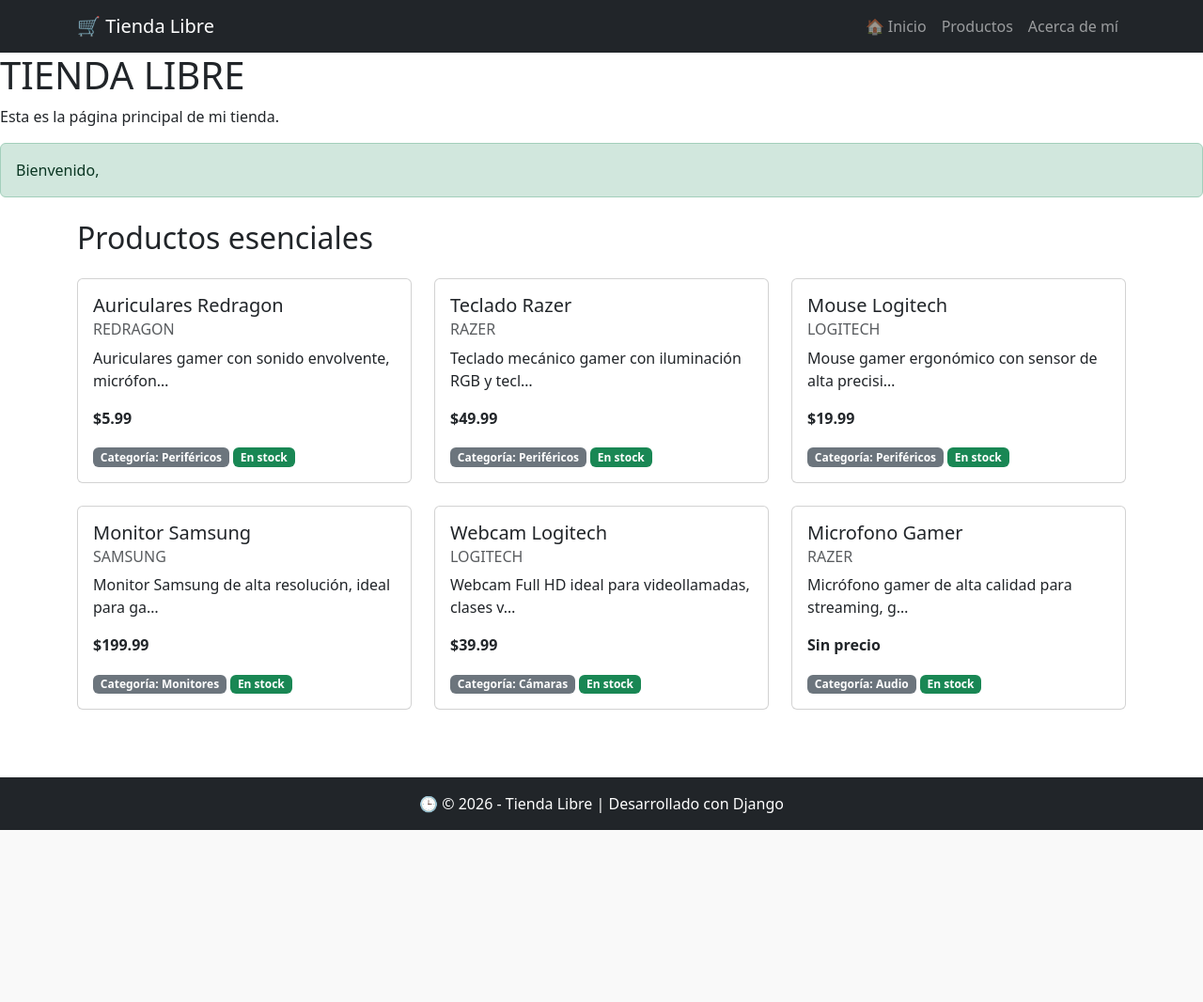
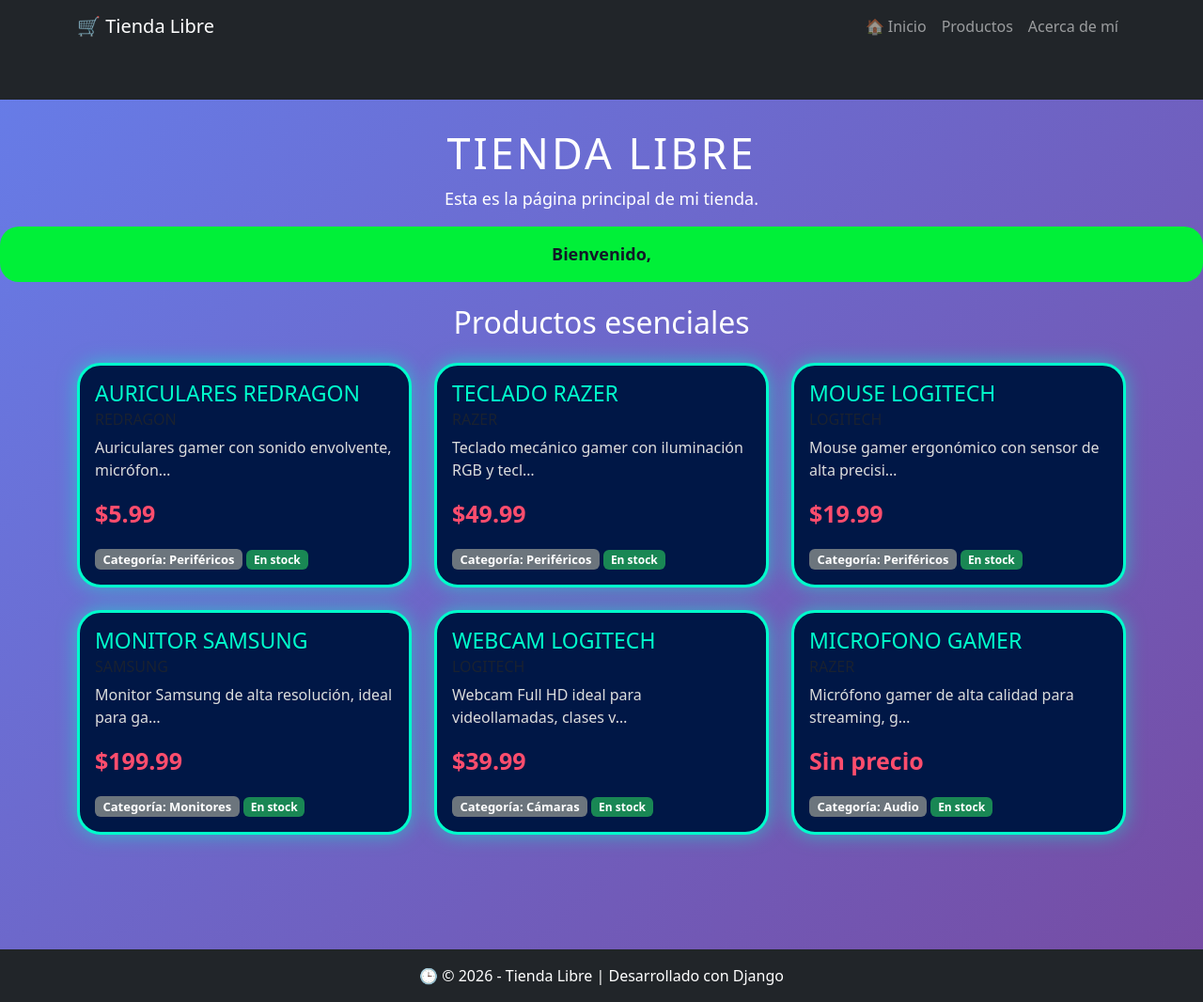
Before and after one commit to Villada-PG3/trabajo-practico-tienda-libre-joaquin-sverko, a Django app: page / in a window 1280 px wide. Shown: the whole page at 94% size. Before the commit the page ends 883 px from the top, so only its background shows below. Run offline with Django 5.2, Linux system fonts and the light colour scheme.

Commit message:
feat: template dinámico con DTL en home

```diff
--- a/statics/home.css
+++ b/statics/home.css
@@ -1,55 +1,86 @@
 
-.container {
-    max-width: 1200px;
+body {
+    background: linear-gradient(135deg, #667eea, #764ba2) ;
+    min-height: 100vh;
 }
 
 h1 {
-    font-weight: bold;
-    margin-bottom: 15px;
+    text-align: center;
+    color: white ;
+    font-size: 45px;
+    text-transform: uppercase;
+    letter-spacing: 3px;
+    margin-top: 30px;
+}
+
+h1 + p {
+    text-align: center;
+    color: white;
+    font-size: 18px;
 }
 
 h2 {
-    font-weight: bold;
+    text-align: center;
+    color: white ;
+    font-size: 32px;
+    margin-bottom: 30px ;
 }
 
 .card {
-    border: none;
-    border-radius: 15px;
-    overflow: hidden;
-    box-shadow: 0 4px 12px rgba(0, 0, 0, 0.12);
-    transition: transform 0.2s ease, box-shadow 0.2s ease;
+    background: #001746;
+    color: white ;
+    border: 3px solid #00ffcc ;
+    border-radius: 25px ;
+    box-shadow: 0 0 20px rgba(0, 255, 204, 0.5) ;
+    transition: all 0.3s ease;
 }
 
 .card:hover {
-    transform: translateY(-5px);
-    box-shadow: 0 8px 20px rgba(0, 0, 0, 0.18);
-}
-
-.card-img-top {
-    padding: 15px;
-    background-color: #f8f9fa;
-}
-
-.card-body {
-    padding: 20px;
+    transform: scale(1.05) rotate(1deg);
+    box-shadow: 0 0 35px rgba(0, 255, 204, 0.9);
 }
 
 .card-title {
-    font-weight: bold;
+    color: #00ffcc ;
+    font-size: 23px;
+    text-transform: uppercase;
 }
 
 .card-subtitle {
-    font-size: 14px;
-}
-.fw-bold {
-    font-size: 20px;
+    color: #ffcc00 ;
 }
 
-.badge {
-    margin-right: 5px;
-    margin-top: 5px;
+
+.card-text {
+    color: #dddddd ;
 }
 
-.alert {
-    border-radius: 10px;
+.fw-bold {
+    color: #ff4d6d ;
+    font-size: 25px ;
 }
+
+
+.badge.bg-secondary {
+    background-color: #fbfbfb;
+    font-size: 13px;
+}
+.badge.bg-success {
+    background-color: #007bff ;
+}
+
+.badge.bg-danger {
+    background-color: #ff1744;
+}
+.alert-success {
+    background-color: #00f038 ;
+    color: #111827 ;
+    border: none ;
+    text-align: center;
+    font-weight: bold;
+    font-size: 18px;
+    border-radius: 20px ;
+}
+.container {
+    padding-bottom: 50px;
+}
--- a/templates/tiendalibre/home.html
+++ b/templates/tiendalibre/home.html
@@ -6,7 +6,7 @@
 {% endblock %}
 
 {% block content %}
-<link rel="stylesheet" href="{% static 'tiendalibre/css/home.css' %}">
+<link rel="stylesheet" href="{% static 'home.css' %}">
 
 <h1>{{ titulo|upper }}</h1>
 
@@ -17,7 +17,6 @@
     <p class="alert alert-success">
         Bienvenido, {{ user.username }}
     </p>
-
 <div class="container">
     <h2 class="mt-4 mb-4">Productos esenciales</h2>
 
@@ -86,12 +85,6 @@
     </div>
 </div>
 
-{% else %}
-
-    <p class="alert alert-warning">
-        No estás logueado. Iniciá sesión para ver los productos esenciales.
-    </p>
-
 {% endif %}
 
 {% endblock %}
```
Also changed, not shown: Config/settings.py (+6 -1 lines), tiendalibre/views.py (line endings or trailing spaces). Lines whose indentation alone changed are shown as unchanged.
